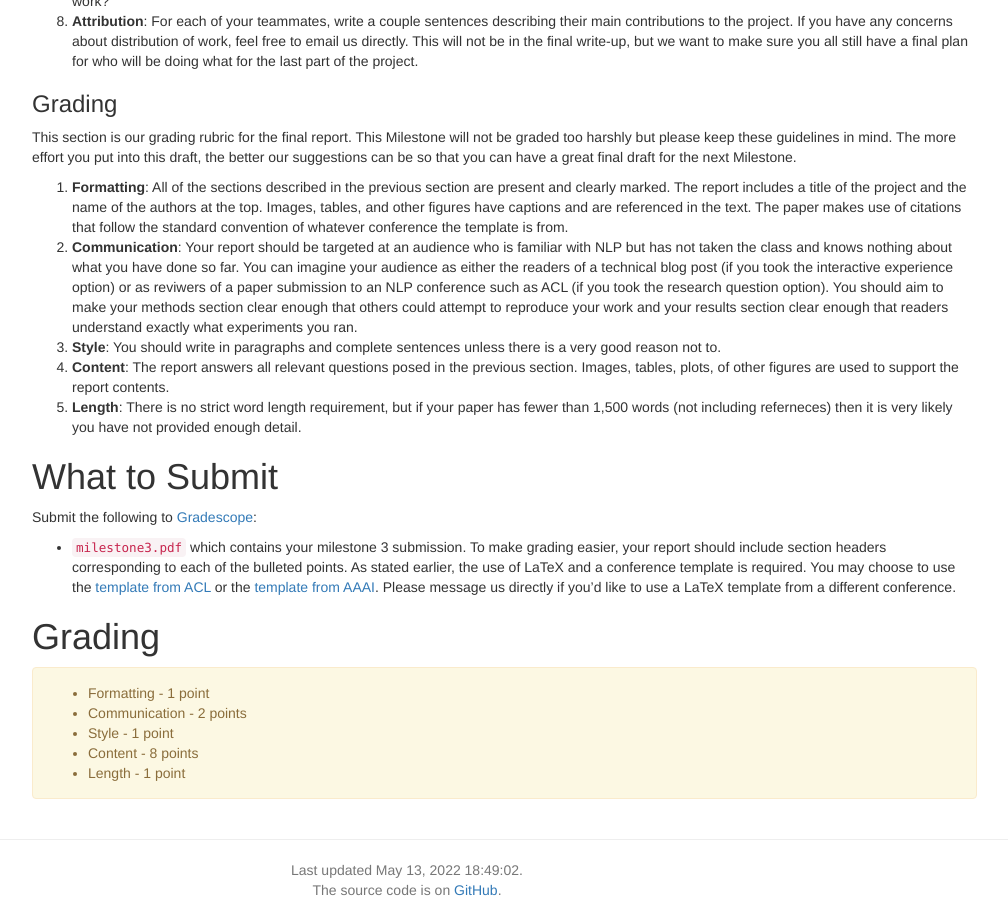
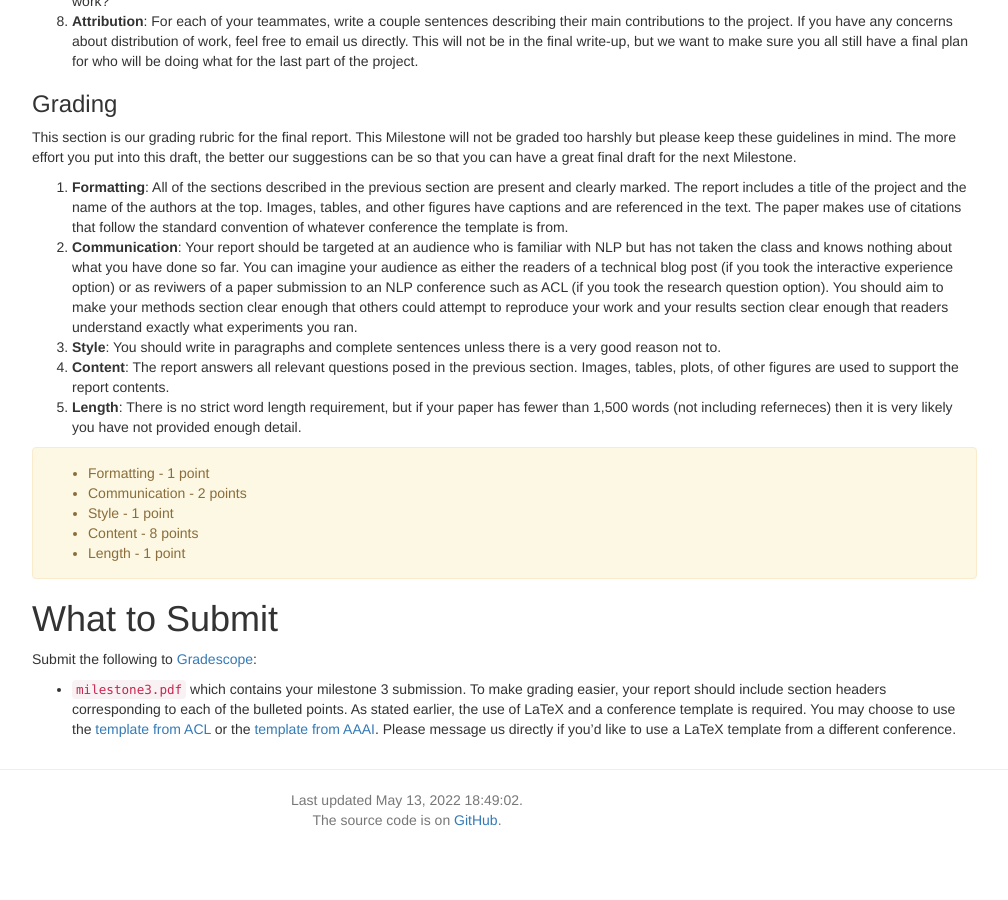
Before and after one commit to interactive-fiction-class/interactive-fiction-class.github.io, a Jekyll site: the page built from homeworks/progress-report2/pr2.md, in a window 1280 px wide and 900 px high, scrolled down 1131 px. Shown: the whole window, without its empty margins (233-1241 px from the left). Built offline with Jekyll 4.4.1, drawn with Linux system fonts in a browser that asks for light colours; nearby versions of some CDN libraries; a script that is not in the unit is left out; after the commit the page ends 1961 px from its top, so only the background shows below that; some of the changed lines change nothing that is shown.

Commit message:
Update pr2.md

```diff
--- a/homeworks/progress-report2/pr2.md
+++ b/homeworks/progress-report2/pr2.md
@@ -90,11 +90,6 @@ This section is our grading rubric for the final report. This Milestone will not
 4. __Content__: The report answers all relevant questions posed in the previous section. Images, tables, plots, of other figures are used to support the report contents.
 5. __Length__: There is no strict word length requirement, but if your paper has fewer than 1,500 words (not including referneces) then it is very likely you have not provided enough detail.
 
-# What to Submit
-Submit the following to [Gradescope](https://www.gradescope.com/courses/354158/assignments/1987904):
-* `milestone3.pdf` which contains your milestone 3 submission. To make grading easier, your report should include section headers corresponding to each of the bulleted points. As stated earlier, the use of LaTeX and a conference template is required. You may choose to use the [template from ACL](https://www.overleaf.com/latex/templates/acl-rolling-review-template/jxbhdzhmcpdm) or the [template from AAAI](https://www.aaai.org/Publications/Templates/AuthorKit22.zip). Please message us directly if you'd like to use a LaTeX template from a different conference.
-
-# Grading
 <div class="alert alert-warning" markdown="1">
 * Formatting - 1 point
 * Communication - 2 points
@@ -102,3 +97,7 @@ Submit the following to [Gradescope](https://www.gradescope.com/courses/354158/a
 * Content - 8 points
 * Length - 1 point
 </div>
+
+# What to Submit
+Submit the following to [Gradescope](https://www.gradescope.com/courses/354158/assignments/1987904):
+* `milestone3.pdf` which contains your milestone 3 submission. To make grading easier, your report should include section headers corresponding to each of the bulleted points. As stated earlier, the use of LaTeX and a conference template is required. You may choose to use the [template from ACL](https://www.overleaf.com/latex/templates/acl-rolling-review-template/jxbhdzhmcpdm) or the [template from AAAI](https://www.aaai.org/Publications/Templates/AuthorKit22.zip). Please message us directly if you'd like to use a LaTeX template from a different conference.
```
